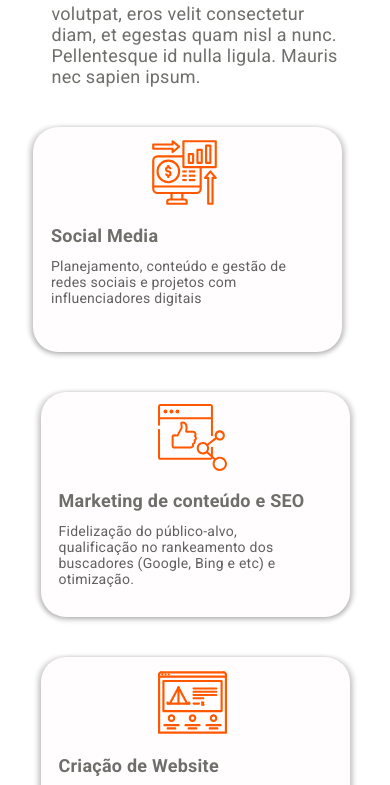
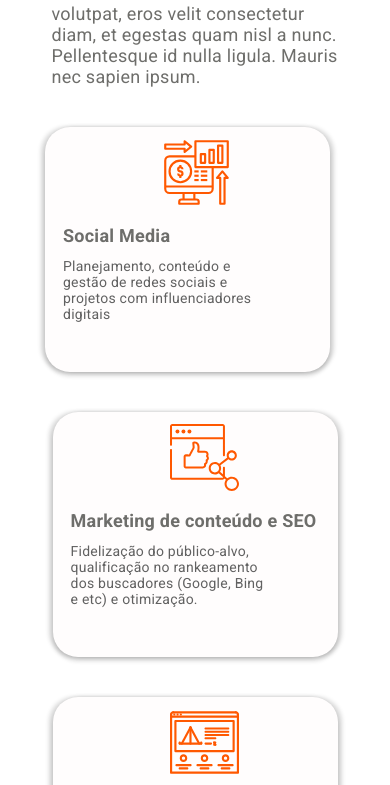
Before and after one commit to luizcdribeiro/publik, a website built with webpack: page index.html in a window 390 px wide. Shown: the part 974-1759 px from the top of the page. Built offline with nearby package versions, Linux system fonts and the light colour scheme.

Commit message:
ajustes mobile

```diff
--- a/assets/css/scss/components/_depoimento.scss
+++ b/assets/css/scss/components/_depoimento.scss
@@ -56,7 +56,7 @@
         max-width: 100%;
         width: 252px!important;
         height: 133px!important;
-        margin: 0 auto;
+        margin: 0 10px;
         margin-bottom: 20px;
         margin-top: 48px;
         padding: 0;
--- a/assets/css/scss/components/_servicos.scss
+++ b/assets/css/scss/components/_servicos.scss
@@ -64,10 +64,10 @@
       padding: 15px 26px 28px 29px;
       box-shadow: -4px 0px 4px rgba(0, 0, 0, 0.15), 4px 0px 4px rgba(0, 0, 0, 0.15), 0px 4px 4px rgba(0, 0, 0, 0.15);
       @media screen and (max-width: 599px) {
-        padding: 11px 24px 14px 18px;
+        padding: 11px 0px 14px 18px;
         max-width: 100%;
         width: 267px !important;
-        height: 200px !important;
+        height: 220px !important;
         margin: 0 15px;
         margin-bottom: 20px;
         margin-top: 20px;
@@ -94,6 +94,11 @@
           }
         }
       }
+      @media screen and (max-width: 599px) {
+        p {
+          max-width: 197px;
+        }
+      }
     }
   }
 
```
Also changed, not shown: assets/css/style.css.
